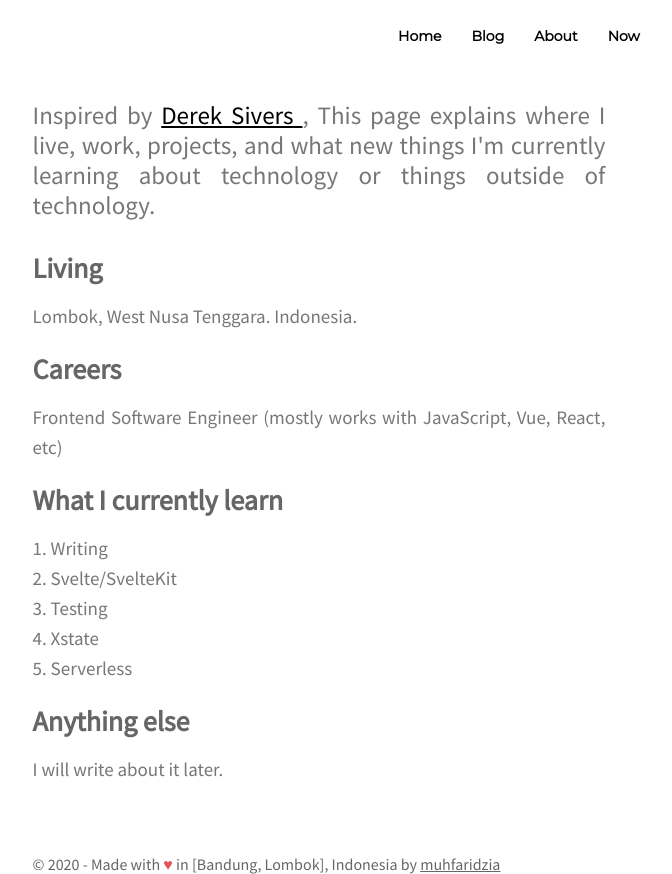
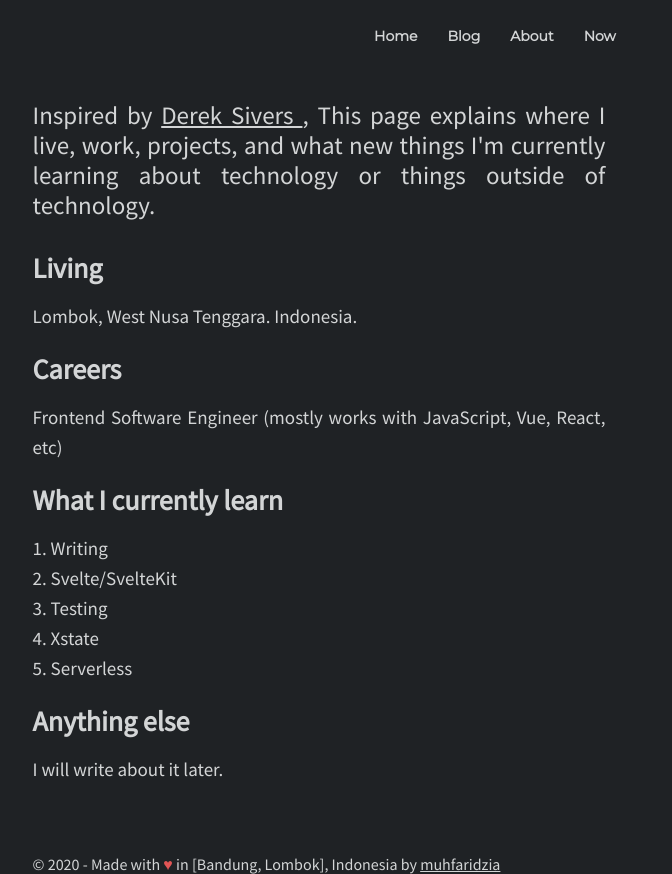
Before and after one commit to mfaridzia/personal-blog, a Nuxt app: page /now in a window 1280 px wide. Shown: the whole page, without its empty margins (321-993 px from the left). Built offline with nearby package versions, Linux system fonts and the light colour scheme.

Commit message:
feat: update background theme

```diff
--- a/components/Footer/MainFooter.vue
+++ b/components/Footer/MainFooter.vue
@@ -14,13 +14,13 @@
   width: 100%;
   margin: 40px auto -20px 40px;
   text-align: left;
-  color: rgb(102, 102, 102);
+  color: #d3d5d6;
 }
 .footer-love-icon {
   color: #e25555;
 }
 a {
-  color: rgb(102, 102, 102);
+  color: #d3d5d6;
 }
 @media screen and (min-width: 501px) and (max-width: 1000px) {
   .footer {
--- a/components/Header/MainHeader.vue
+++ b/components/Header/MainHeader.vue
@@ -43,11 +43,12 @@ export default {
   margin-top: 20px;
 }
 .header__profile--link {
-  color: #000;
+  color: #d3d5d6;
   text-decoration: none;
 }
 .header__profile--desc p {
   font-size: 16px;
+   color: #d3d5d6;
 }
 
 @media screen and (max-width: 380px) {
--- a/components/ReadingTime.vue
+++ b/components/ReadingTime.vue
@@ -1,5 +1,5 @@
 <template>
-  <span> {{ readingTime }} min read </span>
+  <span style="color: #777"> {{ readingTime }} min read </span>
 </template>
 
 <script>
--- a/layouts/default.vue
+++ b/layouts/default.vue
@@ -56,16 +56,18 @@ export default {
   margin: 0px;
   padding: 0px;
   font-family: 'Source Sans Pro', sans-serif;
+  background-color: #1f2225;
+  color: #d3d5d6;
 }
 .navigation {
   width: 100%;
-  background: #fff;
+  background: #1f2225;
   display: flex;
   flex-flow: row wrap;
   justify-content: center;
   position: fixed;
   top: 0px;
-  left: 200px;
+  left: 176px;
   z-index: 2;
 }
 .navigation ul {
@@ -78,7 +80,7 @@ export default {
   margin: 25px 15px;
 }
 .navigation ul li a {
-  color: #000;
+  color: #d3d5d6;
   text-decoration: none;
   font-size: 14px;
   font-weight: bold;
--- a/pages/about.vue
+++ b/pages/about.vue
@@ -106,13 +106,13 @@ export default {
   margin-left: 40px;
   margin-right: 40px;
   font-size: 19px;
-  color: #777;
+   color: #d3d5d6;
   letter-spacing: 0px;
   line-height: 30px;
   text-align: justify;
 }
 .about-page, .about-telegram, .backto {
-  color: #000;
+  color: #189ad3;
 }
 /* .backto-btn {
   display: flex;
--- a/pages/blog/_slug.vue
+++ b/pages/blog/_slug.vue
@@ -9,7 +9,7 @@
       </span>
       <DynamicMarkdown :render-func="renderFunc" :static-render-funcs="staticRenderFuncs" />
     </div>
-    <MainFooter />
+    <!-- <MainFooter /> -->
   </div>
 </template>
 
@@ -76,7 +76,7 @@ export default {
 <style scoped>
 .slug {
   width: 49vw;
-  margin: 50px auto 35px;
+  margin: 50px auto -30px;
   background: transparent;
 }
 div {
@@ -108,7 +108,7 @@ div {
 @media screen and (min-width: 501px) and (max-width: 1000px) {
   .slug {
     width: 80vw;
-    margin: 50px auto 5px;
+    margin: 50px auto -25px;
   }
   p {
     font-size: 16px;
@@ -127,7 +127,7 @@ div {
   .slug {
     width: 91%;
     /* margin: 50px auto 5px; */
-    margin: 80px auto 5px;
+    margin: 80px auto -25px;
   }
   p {
     font-size: 16px;
--- a/pages/index.vue
+++ b/pages/index.vue
@@ -55,7 +55,7 @@ export default {
   font-family: 'Source Sans Pro', sans-serif;
 }
 .container__home {
-  width: 50vw;
+  width: 52vw;
   height: 30vh;
   background: transparent;
   box-sizing: border-box;
@@ -82,10 +82,10 @@ export default {
   font-size: 18px;
 }
 .home__description a {
-  color: #000;
+  color: #d3d5d6;
 }
 .home__description a:hover {
-  color: rgb(92, 92, 92);
+  color: #189ad3;
 }
 
 @media screen and (max-width: 500px) {
--- a/pages/now.vue
+++ b/pages/now.vue
@@ -75,13 +75,13 @@ export default {
   margin-bottom: 30px;
 }
 .now_link {
-  color: black;
+  color: #d3d5d6;
 }
 .now__desc {
   font-size: 25px !important;
 }
 .now h2 {
-  color: rgb(102, 102, 102);
+  color: #d3d5d6;
   margin-left: 40px;
   margin-right: 40px;
   margin-bottom: 15px;
@@ -91,13 +91,13 @@ export default {
   margin-left: 40px;
   margin-right: 40px;
   font-size: 19px;
-  color: #777;
+  color: #d3d5d6;
   letter-spacing: 0px;
   line-height: 30px;
   text-align: justify;
 }
 .backto {
-  color: #000;
+  color: #d3d5d6;
 }
 
 .footer {
--- /dev/null
+++ b/posts/article/penikmat-tulisan-bukan-penikmat-senja.md
@@ -0,0 +1,29 @@
+---
+title: Penikmat Tulisan Bukan Penikmat Senja
+slug: penikmat-tulisan-bukan-penikmat-senja
+date: 'December 30, 2021'
+category: 'Life, Writing'
+short_description: 'Penikmat tulisan namun bukan seorang penikmat senja.'
+---
+
+Pertama-tama saya ingin berterimakasih dulu kepada semua orang di luar sana yang mau menyempatkan waktunya untuk menulis. I know, menulis itu bukanlah hal yang mudah dan menyenangkan, dan terkadang kegiatan menulis memamang sangat membosankan, terlebih jika saat menulis otak tiba-tiba blank dan mulai kebingungan untuk merangkai kalimat demi kalimat.
+<br><br>
+
+Saya pribadi selain suka menulis, sangat senang juga untuk membaca tuisan-tulisan orang lain di luar sana. Ketika menemukan sebuah tulisan entah itu buku atau artikel yang menarik untuk dibaca, saya merasa seperti menemukan sebuah harta karun. Menurut saya harta karun itu bukan hanya tentang uang, emas atau yang lainnya. Tapi tulisan juga merupakan sebuah harta karun yang berisi ilmu dan pengetahuan.
+<br><br>
+
+<h3> Membaca Punya Kenikmatannya Sendiri </h3>
+
+Membaca memang memiliki tingkat kenikmatannya sendiri. Tidak pandang waktu, entah itu ketika bangun tidur mau tidur pun saya rasa membaca punya sebuah kenikmatannya tersendiri. Biasanya ketika sudah asyik membaca pun waktu rasanya cepat sekali berlalu.
+<br><br>
+
+<h3> Sebelum Membaca dan Setelah Membaca </h3>
+
+Perbedaan sebelum suka baca dan setelah suka baca saya rasa perbedaannya sangat terasa sekali. Untuk saya pribadi jika mengingat kembali masa-masa dimana saya belum senang baca, rasanya lumayan sulit untuk memahami apa yang orang lain bicarakan.
+<br><br>
+
+Namun setelah saya membiasakan diri untuk banyak membaca saya merasa seakan-akan pengetahuan ataupun informasi lainnya terbuka lebar untuk saya pelajari.
+Disana saya mulai sadar bahwa memang benar membaca dapat membuka jendela dunia, tidak peduli kalian ada di belahan dunia mana, selama kalian mau membaca maka semua informasi bisa kalian konsumsi secara cuma-cuma.
+<br><br>
+
+Menikmati
```
